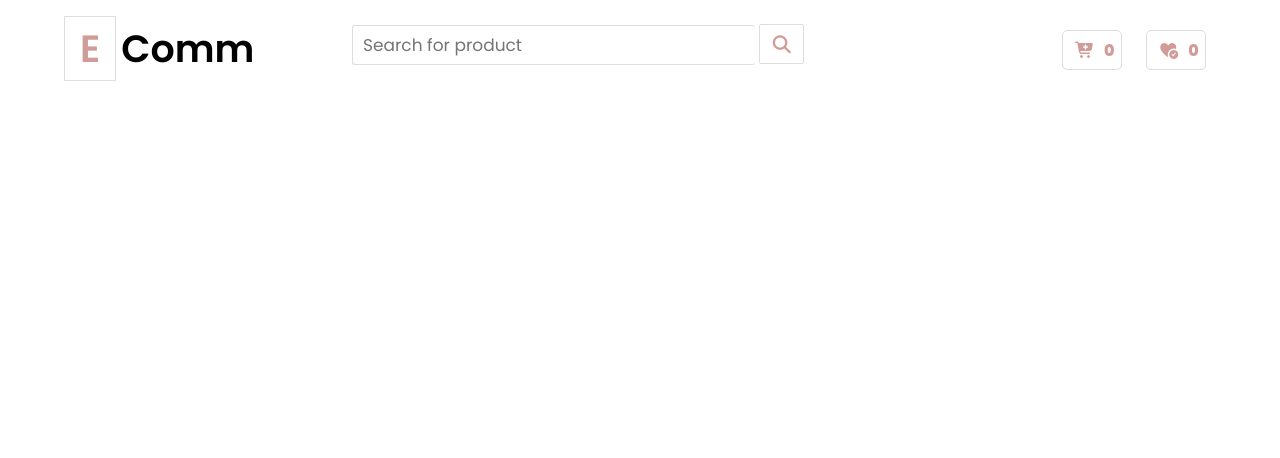
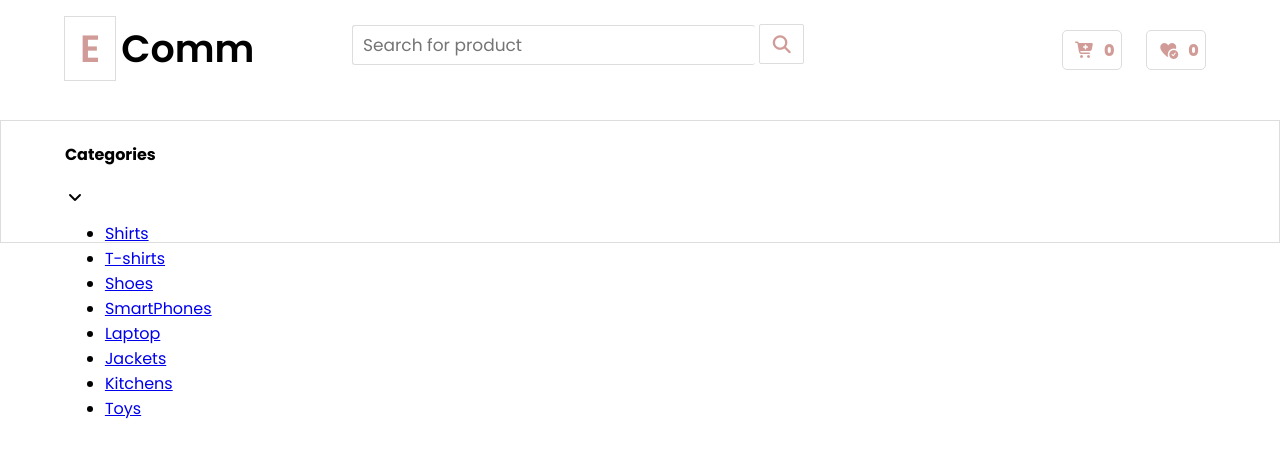
Before and after one commit to atulbhardwaj-io/E-comm, a plain HTML site: page e-com/index.html in a window 1280 px wide. Drawn offline with Linux system fonts and the light colour scheme; a web font is replaced by a local one.

Commit message:
6 commit

```diff
--- a/e-com/common.css
+++ b/e-com/common.css
@@ -50,4 +50,6 @@ body{
 .next.row{
     clear: both;
 }
-.snasknaks
+.full-banner-wrapper{
+    border: 1px solid #ddd;
+}
--- a/e-com/index.html
+++ b/e-com/index.html
@@ -9,7 +9,7 @@
       href="https://fonts.googleapis.com/css2?family=Martel+Sans:wght@200;300;400;600;700;800;900&family=Poppins:ital,wght@0,100;0,200;0,300;0,400;0,500;0,600;0,700;0,800;0,900;1,100;1,200;1,300;1,400;1,500;1,600;1,700;1,800;1,900&display=swap"
       rel="stylesheet"
     />
-    <link rel="stylesheet" href="this the time come when i have to start the learing the spesific thing to achive 20 lpa package">
+
 
     <link
       rel="stylesheet"
@@ -39,12 +39,34 @@
               >
             </button>
           </div>
+        </div>
+      </div>
+          <div class="full-banner-wrapper">
+          <div class="wrapper">
+            <div class="banner-area width-25">
+              <div class="list-header">
+                <h4>Categories</h4>
+                <span><i class="fa-solid fa-angle-down"></i>
+                </span>
+              </div>
 
-          </div>
+             <ul>
+            <li><a href="#">Shirts</a></li>
+            <li><a href="#">T-shirts</a></li>
+            <li><a href="#">Shoes</a></li>
+            <li><a href="#">SmartPhones</a></li>
+            <li><a href="#">Laptop</a></li>
+            <li><a href="#">Jackets</a></li>
+            <li><a href="#">Kitchens</a></li>
+            <li><a href="#">Toys</a></li>
+            </ul>
+
+            </div>
 
           </div>
         </div>
-      </div>
+
+
     </body>
   </head>
 </html>
--- a/e-com/style.css
+++ b/e-com/style.css
@@ -14,6 +14,7 @@
 }
 .header{
     margin-top: 20px;
+    min-height: 60px;
 }
 
 
@@ -44,4 +45,3 @@
     color: #D19C97;
     background-color: #fff;
 }
-dmlsdkvnsdkln
```
